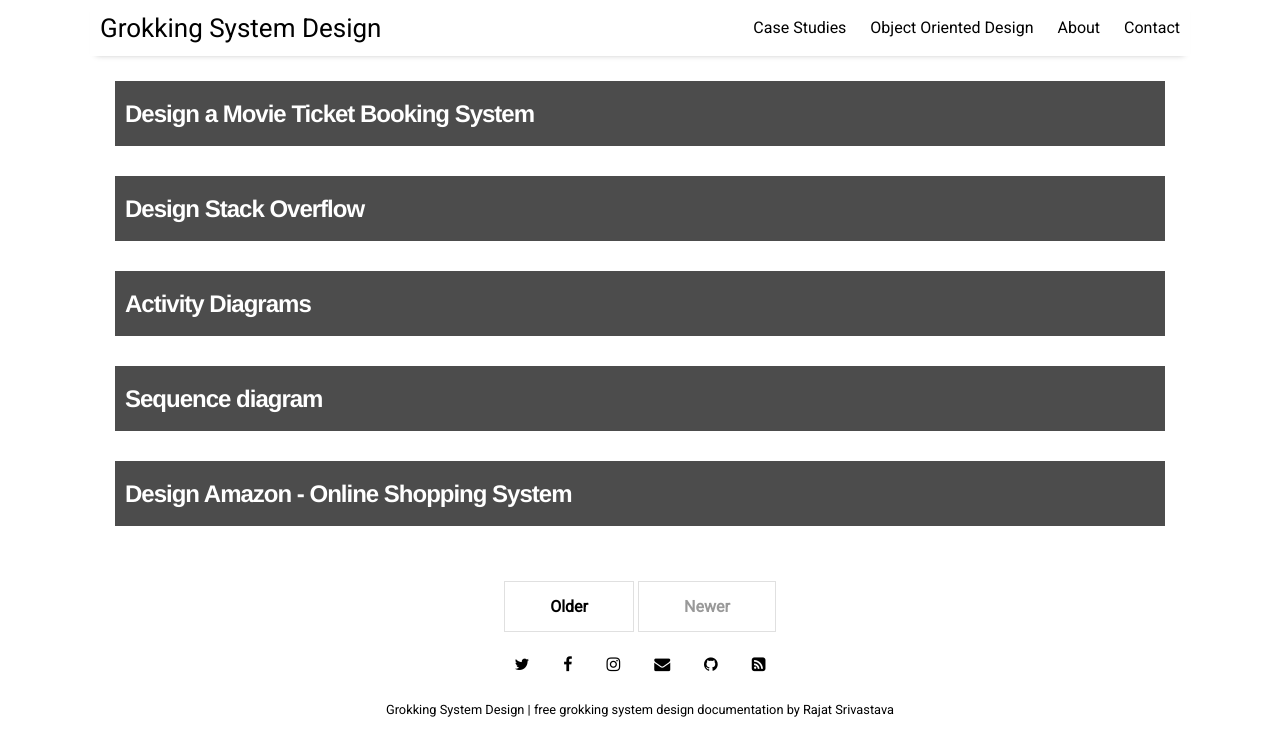
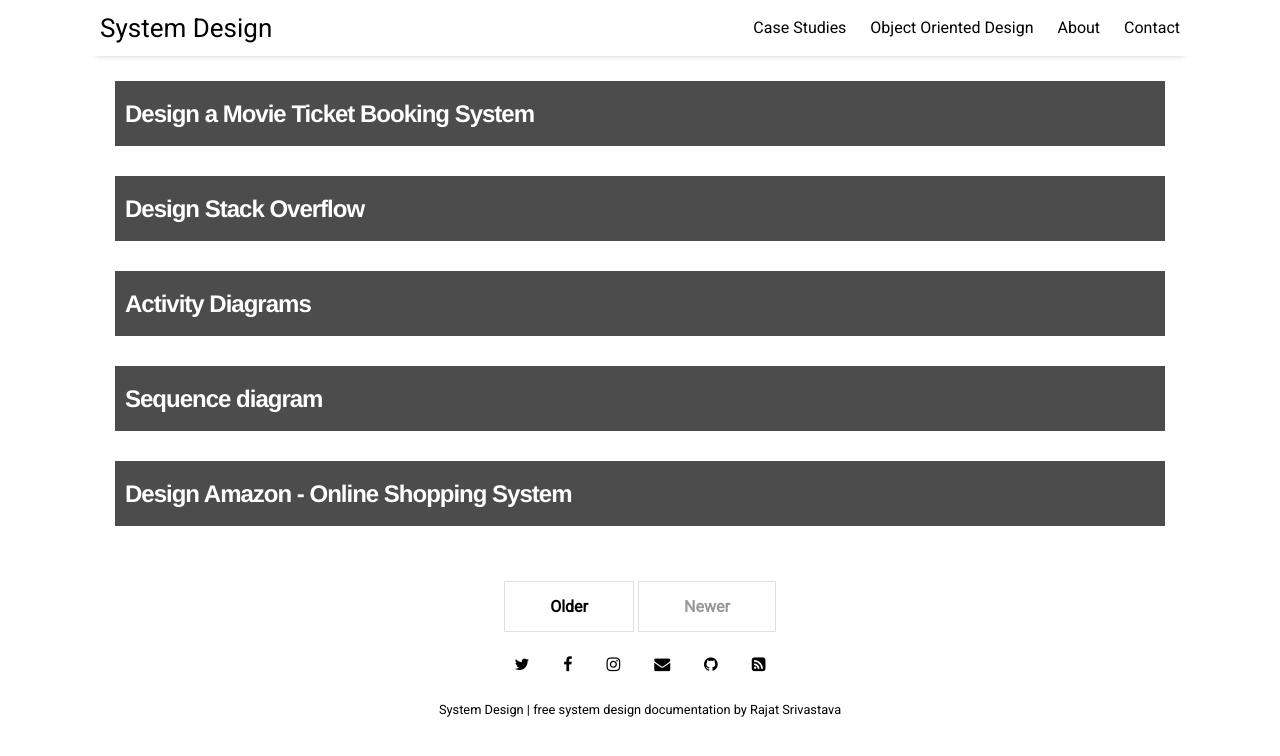
Before and after one commit to rajat19/system-design, a Jekyll site: the page built from index.html, in a window 1280 px wide. Shown: the top 756 px of the page. Built offline with Jekyll 4.4.1, drawn with Linux system fonts in a browser that asks for light colours; nearby versions of some CDN libraries; the list of posts is cut into pages by our own code.

```diff
--- a/_config.yml
+++ b/_config.yml
@@ -14,8 +14,8 @@ sass:
   style: :nested
 
 # Customise atom feed settings (this is where Jekyll-Feed gets configuration information)
-title:		           "Grokking System Design"
-description:	       "free grokking system design documentation"
+title:		           "System Design"
+description:	       "free system design documentation"
 author:              "Rajat Srivastava"
 
 # RSS 2.0 can be used instead of Atom by uncommenting following two lines
```
Also changed, not shown: README.md.
